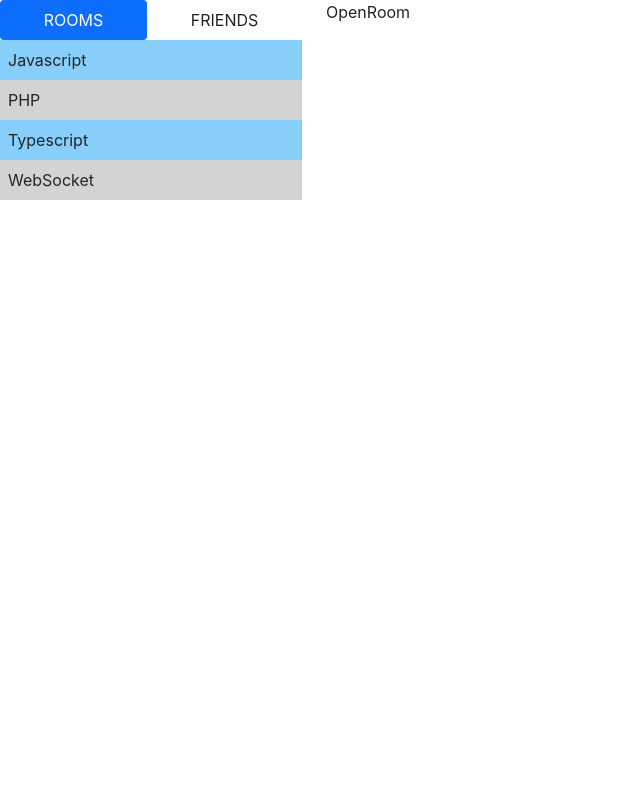
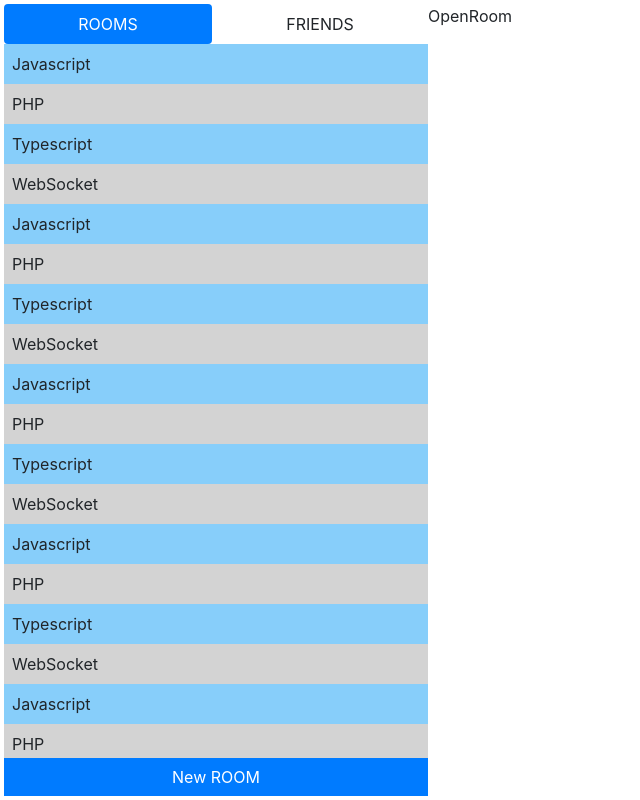
Before and after one commit to DaniGi/next-rooms, a Next.js app: page / in a window 1280 px wide. Shown: the whole page, without its empty margins (0-640 px from the left). Built offline with nearby package versions, Linux system fonts and the light colour scheme.

Commit message:
Improved Sidebar

```diff
--- a/components/Dashboard.tsx
+++ b/components/Dashboard.tsx
@@ -1,5 +1,5 @@
 import * as React from 'react';
-import { Row, Col } from 'react-bootstrap';
+import { Container, Row, Col } from 'react-bootstrap';
 import Sidebar from './Sidebar';
 import OpenRoom from './OpenRoom';
 
@@ -7,14 +7,16 @@
 
 const Dashboard: React.FC<Props> = () => {
   return (
-    <Row>
-      <Col sm={3}>
-        <Sidebar />
-      </Col>
-      <Col sm={9}>
-        <OpenRoom />
-      </Col>
-    </Row>
+    <Container fluid className="p-1 vh-100">
+      <Row className="m-auto h-100">
+        <Col sm={4} className="d-flex flex-column p-0 mh-100">
+          <Sidebar />
+        </Col>
+        <Col sm={8} className="p-0 mh-100">
+          <OpenRoom />
+        </Col>
+      </Row>
+    </Container>
   );
 };
 
--- a/components/Friends.tsx
+++ b/components/Friends.tsx
@@ -4,6 +4,26 @@
 interface Props {}
 
 const friends = [
+  { name: 'Jo', isConnected: false },
+  { name: 'Edd', isConnected: true },
+  { name: 'Anna', isConnected: true },
+  { name: 'Olga', isConnected: false },
+  { name: 'Jo', isConnected: false },
+  { name: 'Edd', isConnected: true },
+  { name: 'Anna', isConnected: true },
+  { name: 'Olga', isConnected: false },
+  { name: 'Jo', isConnected: false },
+  { name: 'Edd', isConnected: true },
+  { name: 'Anna', isConnected: true },
+  { name: 'Olga', isConnected: false },
+  { name: 'Jo', isConnected: false },
+  { name: 'Edd', isConnected: true },
+  { name: 'Anna', isConnected: true },
+  { name: 'Olga', isConnected: false },
+  { name: 'Jo', isConnected: false },
+  { name: 'Edd', isConnected: true },
+  { name: 'Anna', isConnected: true },
+  { name: 'Olga', isConnected: false },
   { name: 'Jo', isConnected: false },
   { name: 'Edd', isConnected: true },
   { name: 'Anna', isConnected: true },
--- a/components/Rooms.tsx
+++ b/components/Rooms.tsx
@@ -4,6 +4,34 @@
 interface Props {}
 
 const rooms = [
+  { name: 'Javascript' },
+  { name: 'PHP' },
+  { name: 'Typescript' },
+  { name: 'WebSocket' },
+  { name: 'Javascript' },
+  { name: 'PHP' },
+  { name: 'Typescript' },
+  { name: 'WebSocket' },
+  { name: 'Javascript' },
+  { name: 'PHP' },
+  { name: 'Typescript' },
+  { name: 'WebSocket' },
+  { name: 'Javascript' },
+  { name: 'PHP' },
+  { name: 'Typescript' },
+  { name: 'WebSocket' },
+  { name: 'Javascript' },
+  { name: 'PHP' },
+  { name: 'Typescript' },
+  { name: 'WebSocket' },
+  { name: 'Javascript' },
+  { name: 'PHP' },
+  { name: 'Typescript' },
+  { name: 'WebSocket' },
+  { name: 'Javascript' },
+  { name: 'PHP' },
+  { name: 'Typescript' },
+  { name: 'WebSocket' },
   { name: 'Javascript' },
   { name: 'PHP' },
   { name: 'Typescript' },
--- a/components/Sidebar.tsx
+++ b/components/Sidebar.tsx
@@ -1,5 +1,5 @@
 import * as React from 'react';
-import { Tab, Nav } from 'react-bootstrap';
+import { Tab, Nav, Button } from 'react-bootstrap';
 import Rooms from './Rooms';
 import Friends from './Friends';
 
@@ -26,7 +26,7 @@
           </Nav.Link>
         </Nav.Item>
       </Nav>
-      <Tab.Content>
+      <Tab.Content className="flex-grow-1 overflow-auto">
         <Tab.Pane eventKey="rooms">
           <Rooms />
         </Tab.Pane>
@@ -34,6 +34,9 @@
           <Friends />
         </Tab.Pane>
       </Tab.Content>
+      <Button onClick={() => {}} className="w-100 rounded-0">
+        New {activeKey === 'rooms' ? 'ROOM' : 'FRIEND'}
+      </Button>
     </Tab.Container>
   );
 };
--- a/pages/_document.tsx
+++ b/pages/_document.tsx
@@ -9,9 +9,9 @@
           <meta name="google" content="notranslate" />
           <meta name="theme-color" content="#1976D2" />
           <link
-            href="https://cdn.jsdelivr.net/npm/bootstrap@5.0.0-beta3/dist/css/bootstrap.min.css"
             rel="stylesheet"
-            integrity="sha384-eOJMYsd53ii+scO/bJGFsiCZc+5NDVN2yr8+0RDqr0Ql0h+rP48ckxlpbzKgwra6"
+            href="https://cdn.jsdelivr.net/npm/bootstrap@4.6.0/dist/css/bootstrap.min.css"
+            integrity="sha384-B0vP5xmATw1+K9KRQjQERJvTumQW0nPEzvF6L/Z6nronJ3oUOFUFpCjEUQouq2+l"
             crossOrigin="anonymous"
           />
         </Head>
```
